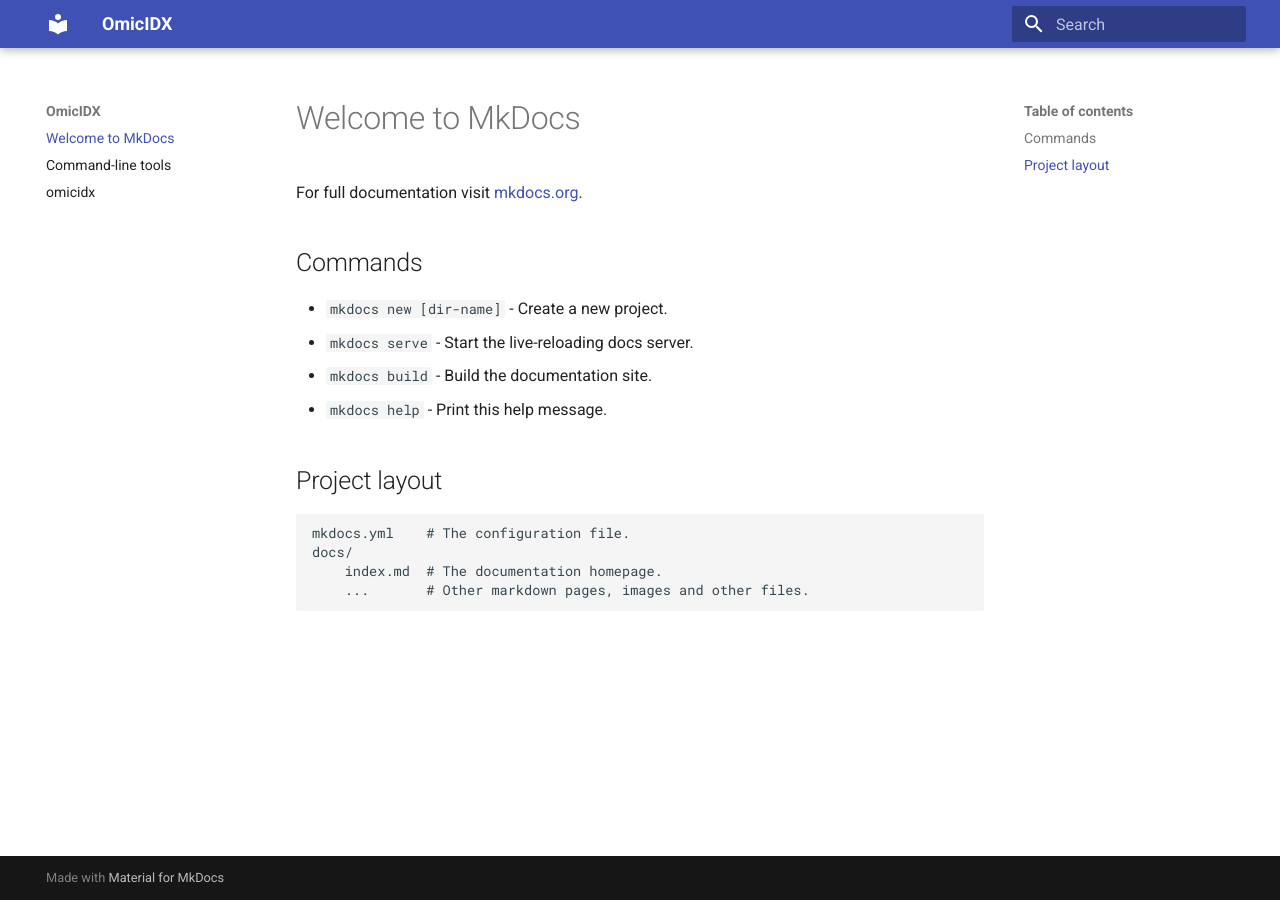
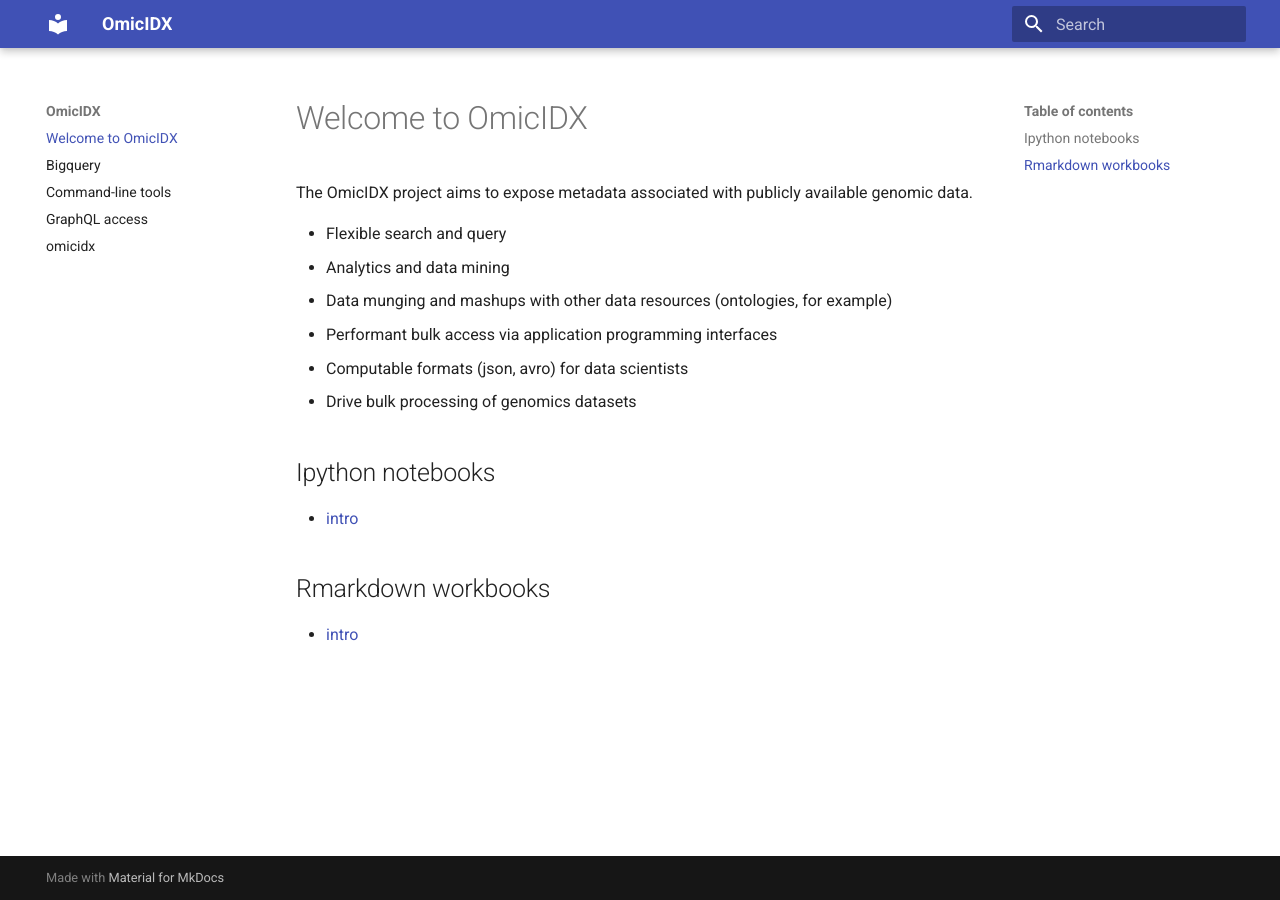
Before and after one commit to omicidx/omicidx-parsers, an MkDocs documentation site: the page built from docs/docs/index.md, in a window 1280 px wide. Built offline with MkDocs 1.6.1 and Material for MkDocs 9.7.7, drawn with Linux system fonts in a browser that asks for light colours.

Commit message:
Working on mkdoc documentation

```diff
--- a/docs/docs/index.md
+++ b/docs/docs/index.md
@@ -1,17 +1,20 @@
-# Welcome to MkDocs
+# Welcome to OmicIDX
 
-For full documentation visit [mkdocs.org](https://mkdocs.org).
+The OmicIDX project aims to expose metadata associated with publicly
+available genomic data.
 
-## Commands
+- Flexible search and query
+- Analytics and data mining
+- Data munging and mashups with other data resources (ontologies, for
+  example)
+- Performant bulk access via application programming interfaces
+- Computable formats (json, avro) for data scientists
+- Drive bulk processing of genomics datasets
 
-* `mkdocs new [dir-name]` - Create a new project.
-* `mkdocs serve` - Start the live-reloading docs server.
-* `mkdocs build` - Build the documentation site.
-* `mkdocs help` - Print this help message.
+## Ipython notebooks
 
-## Project layout
+- [intro](https://notebook.org)
 
-    mkdocs.yml    # The configuration file.
-    docs/
-        index.md  # The documentation homepage.
-        ...       # Other markdown pages, images and other files.
+## Rmarkdown workbooks
+
+- [intro](https://rmarkdown.org)
```
Also changed, not shown: docs/docs/bigquery.md (added, +30 -0 lines), docs/docs/graphql.md (added, +8 -0 lines), docs/mkdocs.yml (line endings or trailing spaces).
